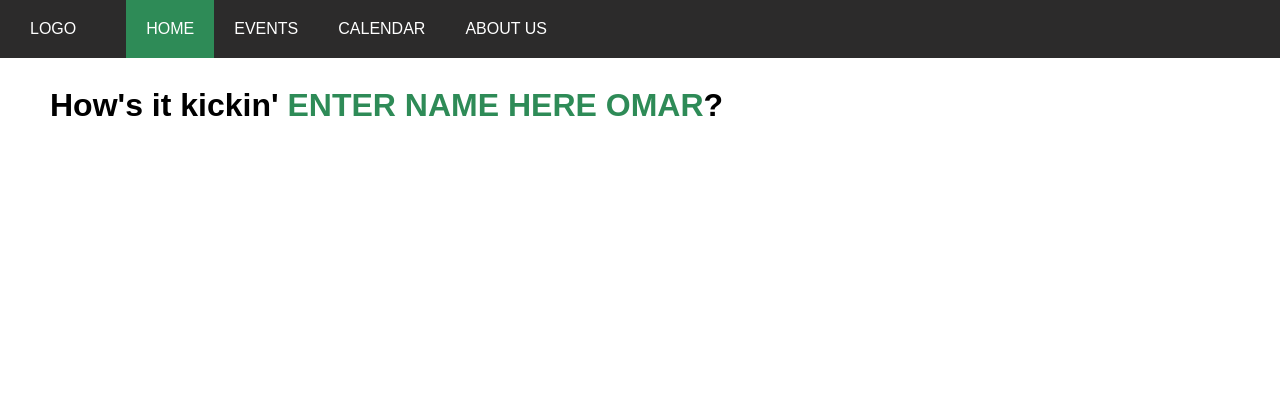
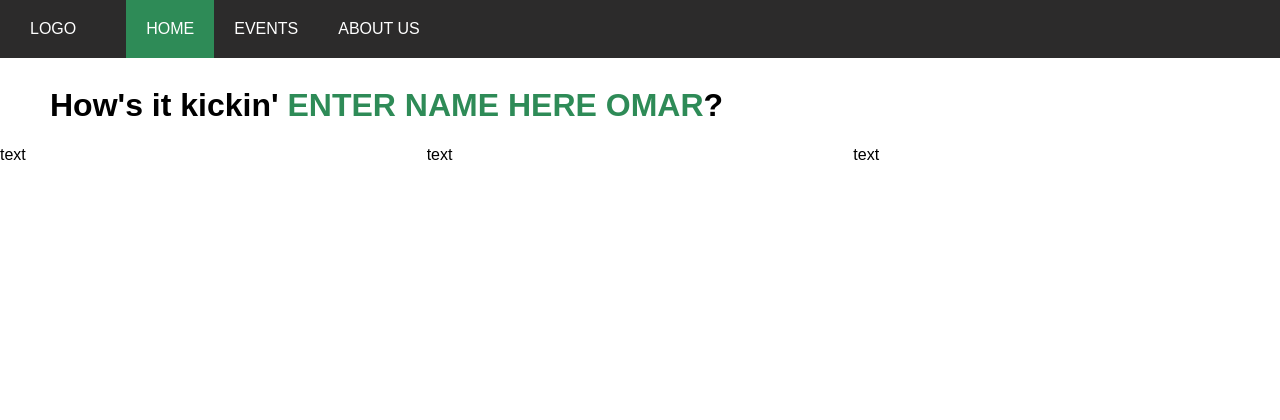
Before and after one commit to WaficW/Database-Course-Repo, a PHP site: page /member-homepage.html in a window 1280 px wide. Shown: the top 420 px of the page. Run offline with PHP 8.4, Linux system fonts and the light colour scheme.

Commit message:
started working on grid

```diff
--- a/Code/Styles/style_member_home.css
+++ b/Code/Styles/style_member_home.css
@@ -67,3 +67,12 @@ li a:hover:not(.active){
     padding: 10px;
     align-items: center;
 }
+
+.menu_select{
+    display: grid;
+    grid-template-columns: 1fr 1fr 1fr;
+}
+
+.box{
+
+}
--- a/Code/aboutus.html
+++ b/Code/aboutus.html
@@ -15,7 +15,6 @@
             <li class="logo">LOGO</li>
             <li><a href="member-homepage.html"> HOME </a></li>
             <li><a href="member-homepage.html"> EVENTS </a></li>
-            <li><a href="member-homepage.html"> CALENDAR </a></li>
             <li><a class="active" href="aboutus.html"> ABOUT US </a></li>
         </ul>
 
--- a/Code/member-homepage.html
+++ b/Code/member-homepage.html
@@ -15,12 +15,18 @@
             <li class="logo">LOGO</li>
             <li><a class="active" href="member-homepage.html"> HOME </a></li>
             <li><a href="member-homepage.html"> EVENTS </a></li>
-            <li><a href="member-homepage.html"> CALENDAR </a></li>
             <li><a href="aboutus.html"> ABOUT US </a></li>
         </ul>
 
         <p style="padding-top: 50px;"></p>
         <h1 style="margin-left: 50px;"> How's it kickin' <span class="welcome_name"> ENTER NAME HERE OMAR</span>?</h1>
+
+            <div class="menu_select">
+                <div class="box">text</div>
+                <div class="box">text</div>
+                <div class="box">text</div>
+            </div>
+
 
         <div class="footer">
             <div class="icons">
```
